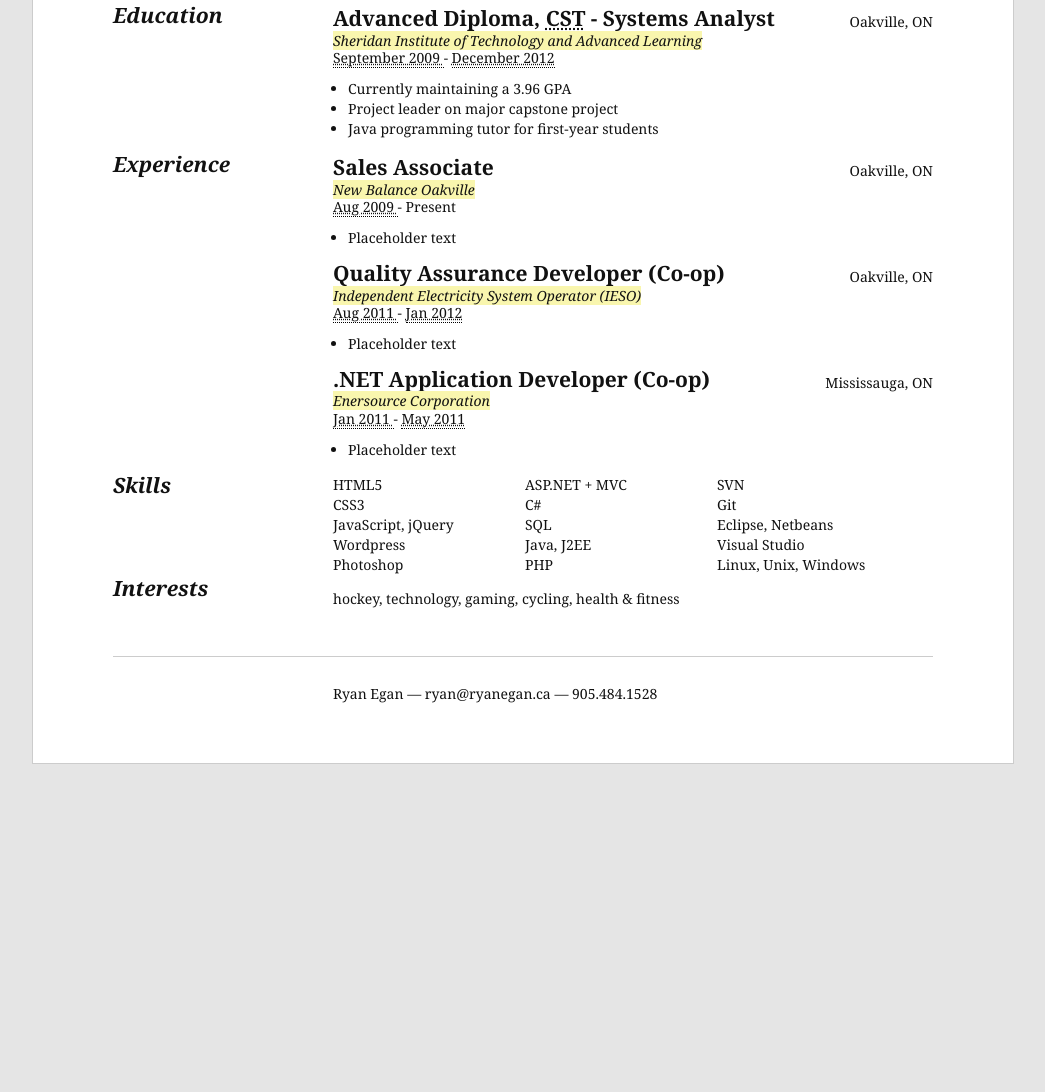
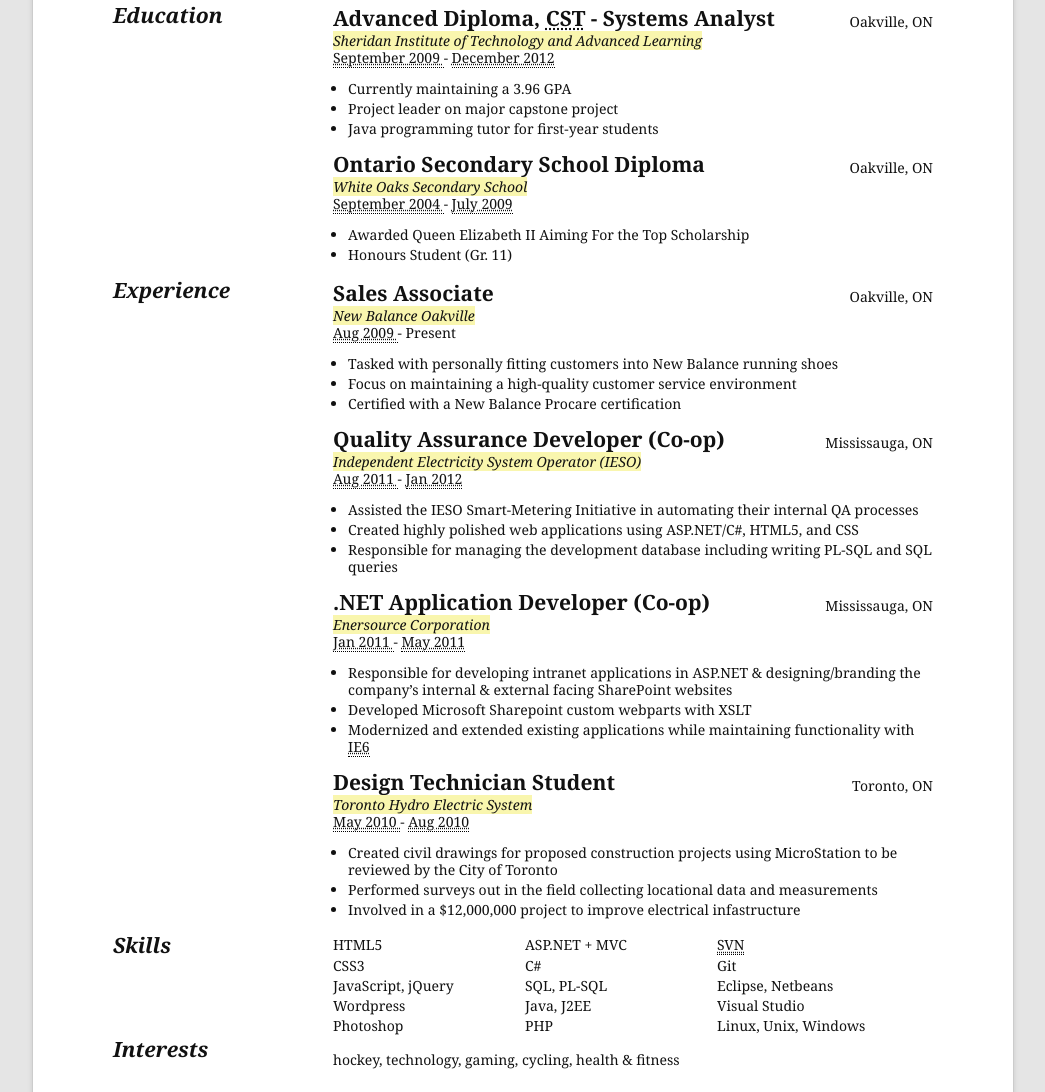
Before and after one commit to eganr/Resume, a plain HTML site: page index.html in a window 1280 px wide. Shown: the part 340-1432 px from the top of the page, without its empty margins (117-1162 px from the left). Before the commit the page ends 1134 px from the top, so only its background shows below. Drawn offline with Linux system fonts and the light colour scheme.

Commit message:
Finished filling out details

```diff
--- a/index.html
+++ b/index.html
@@ -5,80 +5,25 @@
 		<title>Ryan Egan | Resumé</title>
 		<style>
 			/* html5 doctor css reset */
-			html, body, div, span, object, iframe, h1, h2, h3, h4, h5, h6, p, blockquote, pre, abbr, address, cite, code, del, dfn, em, img, ins, kbd, q, samp, small, strong, sub, sup, var, b, i, dl, dt, dd, ol, ul, li, fieldset, form, label, legend, table, caption, tbody, tfoot, thead, tr, th, td, article, aside, dialog, figure, footer, header, hgroup, menu, nav, section, menu, time, mark, audio, video {
-				margin:0;
-				padding:0;
-				border:0;
-				outline:0;
-				font-size:100%;
-				vertical-align:baseline;
-				background:transparent;
-			}
-			body {
-				line-height:1;
-			}
-			article, aside, dialog, figure, footer, header, hgroup, nav, section {
-				display:block;
-				zoom:1;
-			}
-			nav ul {
-				list-style:none;
-			}
-			blockquote, q {
-				quotes:none;
-			}
-			blockquote:before, blockquote:after, q:before, q:after {
-				content:'';
-				content:none;
-			}
-			a {
-				margin:0;
-				padding:0;
-				border:0;
-				font-size:100%;
-				vertical-align:baseline;
-				background:transparent;
-			}
-			ins {
-				background-color:#ff9;
-				color:#000;
-				text-decoration:none;
-			}
-			mark {
-				background-color:#ff9;
-				color:#000;
-				font-style:italic;
-				font-weight:bold;
-			}
-			del {
-				text-decoration:line-through;
-			}
-			abbr[title], dfn[title] {
-				border-bottom:1px dotted #000;
-				cursor:help;
-			}
-			table {
-				border-collapse:collapse;
-				border-spacing:0;
-			}
-			hr {
-				display:block;
-				height:1px;
-				border:0;
-				border-top:1px solid #ccc;
-				margin:1em 0;
-				padding:0;
-			}
-			input, select {
-				vertical-align:middle;
-			}
+			html, body, div, span, object, iframe, h1, h2, h3, h4, h5, h6, p, blockquote, pre, abbr, address, cite, code, del, dfn, em, img, ins, kbd, q, samp, small, strong, sub, sup, var, b, i, dl, dt, dd, ol, ul, li, fieldset, form, label, legend, table, caption, tbody, tfoot, thead, tr, th, td, article, aside, dialog, figure, footer, header, hgroup, menu, nav, section, menu, time, mark, audio, video {margin:0;padding:0;border:0;outline:0;font-size:100%;vertical-align:baseline;background:transparent;}
+			body {line-height:1;}
+			article, aside, dialog, figure, footer, header, hgroup, nav, section {display:block;zoom:1;}
+			nav ul {list-style:none;}
+			blockquote, q {quotes:none;}
+			blockquote:before, blockquote:after, q:before, q:after {content:'';content:none;}
+			a {margin:0;padding:0;border:0;font-size:100%;vertical-align:baseline;background:transparent;}
+			ins {background-color:#ff9;color:#000;text-decoration:none;}
+			mark {background-color:#ff9;color:#000;font-style:italic;font-weight:bold;}
+			del {text-decoration:line-through;}
+			abbr[title], dfn[title] {border-bottom:1px dotted #000;cursor:help;}
+			table {border-collapse:collapse;border-spacing:0;}
+			hr {display:block;height:1px;border:0;border-top:1px solid #ccc;margin:1em 0;padding:0;}
+			input, select {vertical-align:middle;}
 			/* fonts.css from the YUI Library: http://developer.yahoo.com/yui/ */
 			body {
 				font:13px arial,helvetica,clean,sans-serif;
-				*
-				font-size:small;
-				*
-				font:x-small;
+				* font-size:small;
+				* font:x-small;
 			}
 			table {
 				font-size:inherit;
@@ -352,6 +297,7 @@
 				font-size:1.4em;
 				background-color: #FFFFFF;
 				border: 1px solid #CCCCCC;
+				box-shadow: 0px 5px 5px #ccc;
 			}
 			#content h3 {
 				margin:0;
@@ -638,6 +584,34 @@
 									</div>
 								</li>
 							</ol>
+							<ol class="vcalendar">
+								<li class="vevent vcard education">
+									<a href="#ryan-egan" class="include" title="Ryan Egan"></a>
+									<h3 class="title">
+										Ontario Secondary School Diploma
+									</h3>
+									<span class="org highlight">White Oaks Secondary School</span>
+									<div>
+										<abbr class="dtstart" title="2004-09-01">
+											September 2004
+										</abbr> -
+										<abbr title="2009-07-20">
+											July 2009
+										</abbr>
+									</div>
+									<span class="location">Oakville, ON</span>
+									<div class="summary">
+										<ul>
+											<li>
+												Awarded Queen Elizabeth II Aiming For the Top Scholarship
+											</li>
+											<li>
+												Honours Student (Gr. 11)
+											</li>
+										</ul>
+									</div>
+								</li>
+							</ol>
 						</div>
 					</section>
 					<div class="clear"></div>
@@ -661,7 +635,13 @@
 									<div class="summary">
 										<ul>
 											<li>
-												Placeholder text
+												Tasked with personally fitting customers into New Balance running shoes
+											</li>
+											<li>
+												Focus on maintaining a high-quality customer service environment
+											</li>
+											<li>
+												Certified with a New Balance Procare certification
 											</li>
 										</ul>
 									</div>
@@ -680,11 +660,17 @@
 											Jan 2012
 										</abbr>
 									</div>
-									<span class="location">Oakville, ON</span>
+									<span class="location">Mississauga, ON</span>
 									<div class="summary">
 										<ul>
 											<li>
-												Placeholder text
+												Assisted the IESO Smart-Metering Initiative in automating their internal QA processes
+											</li>
+											<li>
+												Created highly polished web applications using ASP.NET/C#, HTML5, and CSS
+											</li>
+											<li>
+												Responsible for managing the development database including writing PL-SQL and SQL queries
 											</li>
 										</ul>
 									</div>
@@ -707,13 +693,47 @@
 									<div class="summary">
 										<ul>
 											<li>
-												Placeholder text
+												Responsible for developing intranet applications in ASP.NET &amp; designing/branding the company’s internal &amp; external facing SharePoint websites
+											</li>
+											<li>
+												Developed Microsoft Sharepoint custom webparts with XSLT
+											</li>
+											<li>
+												Modernized and extended existing applications while maintaining functionality with <abbr title="Internet Explorer 6">IE6</abbr>
 											</li>
 										</ul>
 									</div>
 								</li>
 							</ol>
-
+							<ol class="vcalendar">
+								<li class="vevent vcard experience">
+									<a href="#ryan-egan" class="include" title="Ryan Egan"></a>
+									<h3 class="title">Design Technician Student</h3>
+									<span class="org highlight">Toronto Hydro Electric System</span>
+									<div>
+										<abbr class="dtstart" title="2010-04-04">
+											May 2010
+										</abbr> -
+										<abbr title="2010-08-25">
+											Aug 2010
+										</abbr>
+									</div>
+									<span class="location">Toronto, ON</span>
+									<div class="summary">
+										<ul>
+											<li>
+												Created civil drawings for proposed construction projects using MicroStation to be reviewed by the City of Toronto
+											</li>
+											<li>
+												Performed surveys out in the field collecting locational data and measurements
+											</li>
+											<li>
+												Involved in a $12,000,000 project to improve electrical infastructure
+											</li>
+										</ul>
+									</div>
+								</li>
+							</ol>
 						</div>
 					</section>
 					<div class="clear"></div>
@@ -747,7 +767,7 @@
 									C#
 								</li>
 								<li class="skill">
-									SQL
+									SQL, PL-SQL
 								</li>
 								<li class="skill">
 									Java, J2EE
@@ -758,7 +778,7 @@
 							</ul>
 							<ul class="skills">
 								<li class="skill">
-									SVN
+									<abbr title="Subversion">SVN</abbr>
 								</li>
 								<li class="skill">
 									Git
@@ -795,11 +815,9 @@
 							<p>
 								Ryan Egan —
 								<span class="email">
-									<span class="email">
-
 										ryan@ryanegan.ca
-									</span>
-								</span> — 905.484.1528
+								</span>
+								— 905.484.1528
 							</p>
 						</div>
 					</footer>
```
